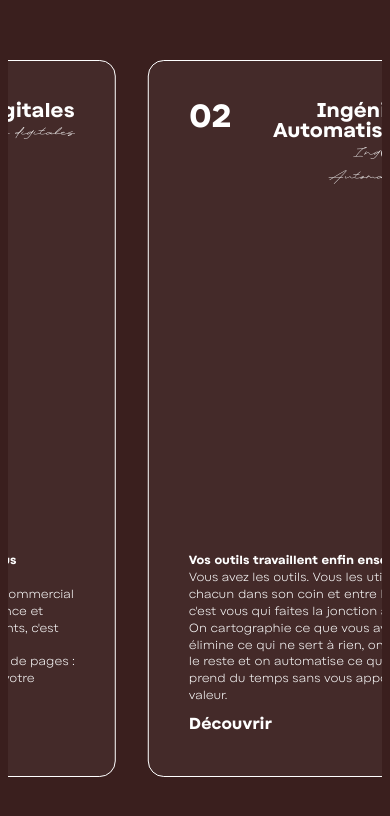
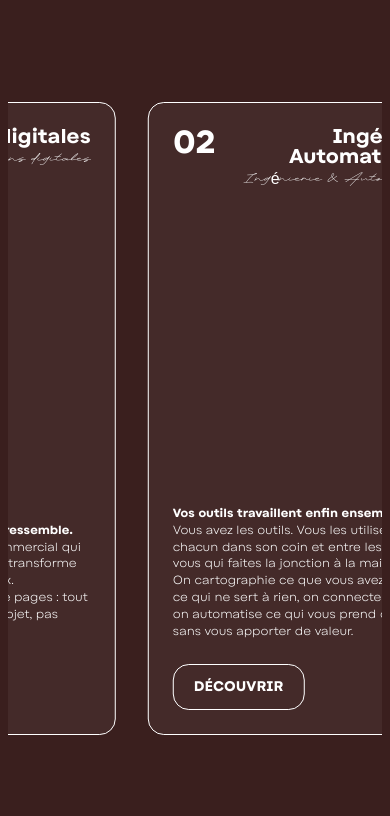
Before and after one commit to Dudlot/charlotte-dunand, a Next.js app: page /contact in a window 390 px wide. Shown: the part 1520-2336 px from the top of the page. Built offline with nearby package versions, Linux system fonts and the light colour scheme; no server answers.

Commit message:
Mobile : cartes des 3 piliers plus compactes, bouton Découvrir accessible
Hauteurs en svh (zone réellement visible sous les barres du navigateur),
marges réduites et lien Découvrir en bouton sur mobile. Desktop inchangé.

Co-Authored-By: Claude Opus 5.5 <noreply@anthropic.com>

```diff
--- a/src/components/layout/Services.tsx
+++ b/src/components/layout/Services.tsx
@@ -27,13 +27,14 @@ export default function Services() {
 
       {/* Pinned horizontal scroll zone */}
       <div ref={targetRef} className="relative h-[300vh]">
-        <div className="sticky top-0 h-screen flex items-center overflow-hidden px-6 sm:px-12 lg:px-24">
+        {/* svh : hauteur réellement visible sur mobile (hors barres du navigateur) */}
+        <div className="sticky top-0 h-svh flex items-center overflow-hidden px-6 sm:px-12 lg:px-24">
           <motion.div style={{ x }} className="flex gap-8">
             {/* Item 01 */}
-            <div className="service-item rounded-2xl border border-white p-10 sm:p-20 bg-white/5 w-[calc(100vw-3rem)] sm:w-[calc(100vw-6rem)] lg:w-[calc(100vw-12rem)] h-[85vh] sm:h-[70vh] flex-shrink-0 flex flex-col justify-between overflow-y-auto">
+            <div className="service-item rounded-2xl border border-white p-6 sm:p-20 bg-white/5 w-[calc(100vw-3rem)] sm:w-[calc(100vw-6rem)] lg:w-[calc(100vw-12rem)] h-[75svh] sm:h-[70vh] flex-shrink-0 flex flex-col justify-between overflow-y-auto">
               <div className="flex justify-between text-white">
                 <p className="h1">01</p>
-                <div className="text-right mb-28">
+                <div className="text-right mb-8 sm:mb-28">
                   <h3 className="text-xl sm:text-2xl">Fondations digitales</h3>
                   <h4 className="text-base sm:text-lg">Fondations digitales</h4>
                 </div>
@@ -46,17 +47,17 @@ export default function Services() {
                     Technologie, structure, nombre de pages : tout se décide en fonction de votre projet, pas l&apos;inverse.
                   </p>
                 </div>
-                <Link href="/fondations-digitales" className="text-link text-left sm:text-right relative inline-block after:absolute after:left-0 after:-bottom-1 after:h-[1px] after:w-0 after:bg-white after:transition-all after:duration-300 hover:after:w-full">
+                <Link href="/fondations-digitales" className="text-link text-left sm:text-right relative inline-block mt-4 sm:mt-0 px-5 py-3 sm:p-0 border border-white sm:border-0 rounded-2xl uppercase sm:normal-case text-sm sm:text-base after:hidden sm:after:block after:absolute after:left-0 after:-bottom-1 after:h-[1px] after:w-0 after:bg-white after:transition-all after:duration-300 hover:after:w-full">
                     Découvrir
                 </Link>
               </div>
             </div>
 
             {/* Item 02 */}
-            <div className="service-item rounded-2xl border border-white p-10 sm:p-20 bg-white/5 w-[calc(100vw-3rem)] sm:w-[calc(100vw-6rem)] lg:w-[calc(100vw-12rem)] h-[85vh] sm:h-[70vh] flex-shrink-0 flex flex-col justify-between overflow-y-auto">
+            <div className="service-item rounded-2xl border border-white p-6 sm:p-20 bg-white/5 w-[calc(100vw-3rem)] sm:w-[calc(100vw-6rem)] lg:w-[calc(100vw-12rem)] h-[75svh] sm:h-[70vh] flex-shrink-0 flex flex-col justify-between overflow-y-auto">
               <div className="flex justify-between text-white">
                 <p className="h1">02</p>
-                <div className="text-right mb-28">
+                <div className="text-right mb-8 sm:mb-28">
                   <h3 className="text-xl sm:text-2xl">Ingénierie &amp; Automatisations</h3>
                   <h4 className="text-base sm:text-lg">Ingénierie &amp; Automatisations</h4>
                 </div>
@@ -69,17 +70,17 @@ export default function Services() {
                     On cartographie ce que vous avez, on élimine ce qui ne sert à rien, on connecte le reste et on automatise ce qui vous prend du temps sans vous apporter de valeur.
                   </p>
                 </div>
-                <Link href="/ingenierie-automatisation" className="text-link text-left sm:text-right relative inline-block after:absolute after:left-0 after:-bottom-1 after:h-[1px] after:w-0 after:bg-white after:transition-all after:duration-300 hover:after:w-full">
+                <Link href="/ingenierie-automatisation" className="text-link text-left sm:text-right relative inline-block mt-4 sm:mt-0 px-5 py-3 sm:p-0 border border-white sm:border-0 rounded-2xl uppercase sm:normal-case text-sm sm:text-base after:hidden sm:after:block after:absolute after:left-0 after:-bottom-1 after:h-[1px] after:w-0 after:bg-white after:transition-all after:duration-300 hover:after:w-full">
                     Découvrir
                 </Link>
               </div>
             </div>
 
             {/* Item 03 */}
-            <div className="service-item rounded-2xl border border-white p-10 sm:p-20 bg-white/5 w-[calc(100vw-3rem)] sm:w-[calc(100vw-6rem)] lg:w-[calc(100vw-12rem)] h-[85vh] sm:h-[70vh] flex-shrink-0 flex flex-col justify-between overflow-y-auto">
+            <div className="service-item rounded-2xl border border-white p-6 sm:p-20 bg-white/5 w-[calc(100vw-3rem)] sm:w-[calc(100vw-6rem)] lg:w-[calc(100vw-12rem)] h-[75svh] sm:h-[70vh] flex-shrink-0 flex flex-col justify-between overflow-y-auto">
               <div className="flex justify-between text-white">
                 <p className="h1">03</p>
-                <div className="text-right mb-28">
+                <div className="text-right mb-8 sm:mb-28">
                   <h3 className="text-xl sm:text-2xl">Suivi &amp; évolution</h3>
                   <h4 className="text-base sm:text-lg">Suivi &amp; évolution</h4>
                 </div>
@@ -92,7 +93,7 @@ export default function Services() {
                     On assure la maintenance, les mises à jour, la sécurité et quand il est temps de passer à l&apos;étape suivante, on est déjà là.
                   </p>
                 </div>
-                <Link href="/suivi-evolution" className="text-link text-left sm:text-right relative inline-block after:absolute after:left-0 after:-bottom-1 after:h-[1px] after:w-0 after:bg-white after:transition-all after:duration-300 hover:after:w-full">
+                <Link href="/suivi-evolution" className="text-link text-left sm:text-right relative inline-block mt-4 sm:mt-0 px-5 py-3 sm:p-0 border border-white sm:border-0 rounded-2xl uppercase sm:normal-case text-sm sm:text-base after:hidden sm:after:block after:absolute after:left-0 after:-bottom-1 after:h-[1px] after:w-0 after:bg-white after:transition-all after:duration-300 hover:after:w-full">
                     Découvrir
                 </Link>
               </div>
```
